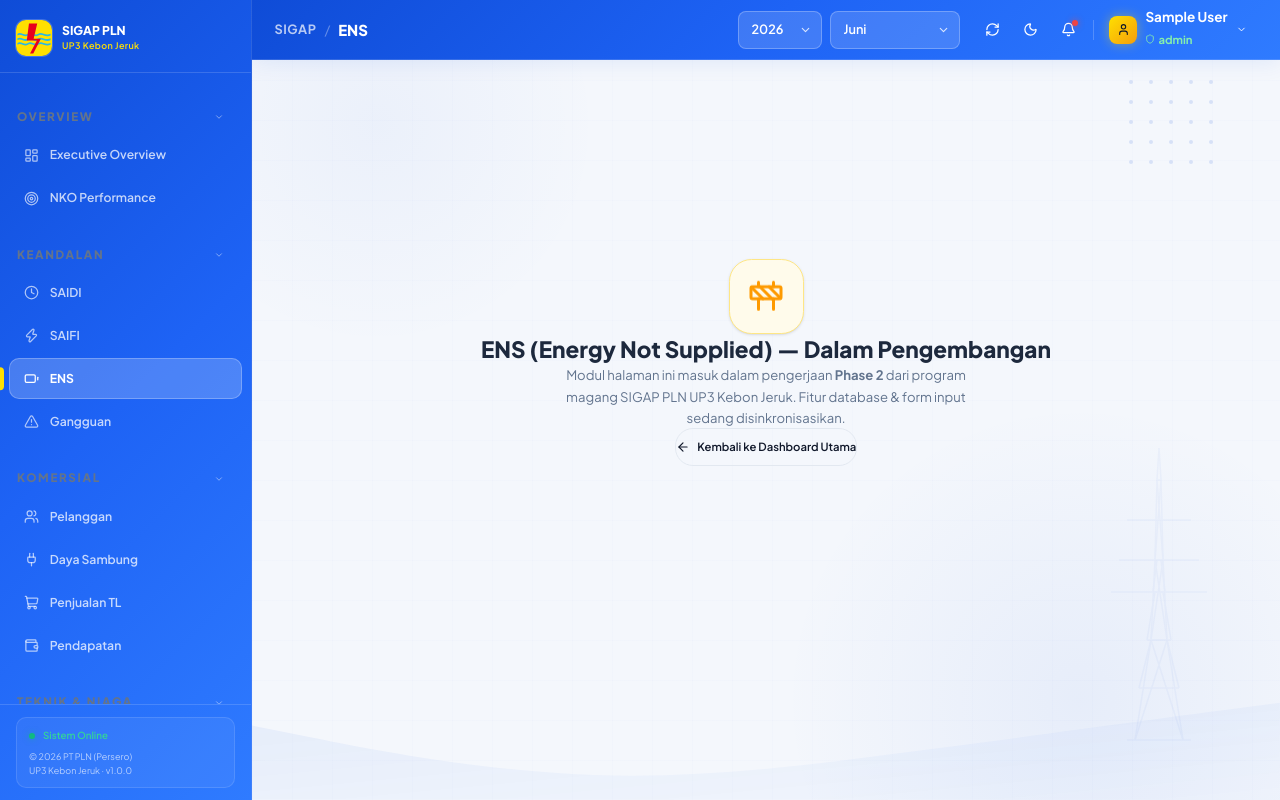
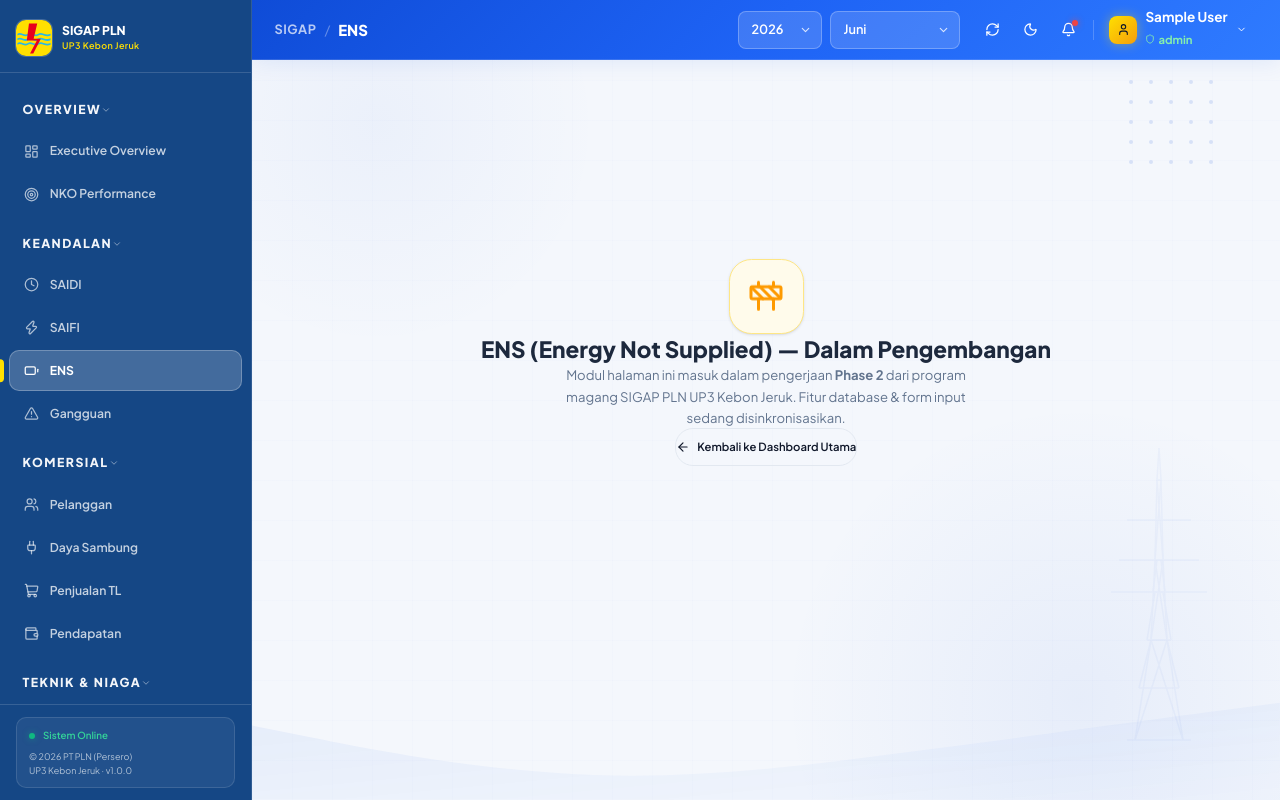
Before and after one commit to andreyjonathann/Kerja-Praktek---PLN-UP3, a React (Vite) app in the folder Frontend/: page /ens in a window 1280 px wide. Built offline with nearby package versions, Linux system fonts and the light colour scheme; sample sign-in values are in the browser's storage.

Commit message:
style: update sidebar colors, group labels, and spreadsheet page font sizes & layout

```diff
--- a/Frontend/src/components/ui/SpreadsheetWidget.jsx
+++ b/Frontend/src/components/ui/SpreadsheetWidget.jsx
@@ -43,17 +43,17 @@
 
   return (
     <div className="card w-full overflow-hidden">
-      <div className="p-5 border-b border-slate-200 dark:border-slate-800 bg-slate-50 dark:bg-slate-800/50">
-        <h3 className="text-sm font-bold text-slate-800 dark:text-white uppercase tracking-wider">{title}</h3>
-        <p className="text-xs text-slate-500 mt-1">Data sinkronisasi langsung (real-time saat direfresh)</p>
+      <div className="p-6 border-b border-slate-200 dark:border-slate-800 bg-slate-50 dark:bg-slate-800/50">
+        <h3 className="text-base font-bold text-slate-800 dark:text-white uppercase tracking-wider">{title}</h3>
+        <p className="text-sm text-slate-500 mt-1">Data sinkronisasi langsung (real-time saat direfresh)</p>
       </div>
 
-      <div className="overflow-x-auto max-h-[600px] custom-scrollbar">
+      <div className="overflow-x-auto max-h-[700px] custom-scrollbar">
         <table className="w-full text-left border-collapse">
           <thead className="sticky top-0 bg-slate-50 dark:bg-slate-800 shadow-sm z-10">
             <tr>
               {headers.map((header, idx) => (
-                <th key={idx} className="p-3 text-xs font-semibold text-slate-600 dark:text-slate-300 border-b border-slate-200 dark:border-slate-700 whitespace-nowrap">
+                <th key={idx} className="p-4 text-sm font-bold text-slate-700 dark:text-slate-200 border-b border-slate-200 dark:border-slate-700 whitespace-nowrap">
                   {header}
                 </th>
               ))}
@@ -63,7 +63,7 @@
             {data.map((row, rowIdx) => (
               <tr key={rowIdx} className="hover:bg-slate-50 dark:hover:bg-slate-800/50 transition-colors border-b border-slate-100 dark:border-slate-800/50 last:border-0">
                 {headers.map((header, colIdx) => (
-                  <td key={colIdx} className="p-3 text-sm text-slate-700 dark:text-slate-300 whitespace-nowrap">
+                  <td key={colIdx} className="p-4 text-[15px] font-medium text-slate-800 dark:text-slate-200 whitespace-nowrap">
                     {row[header]}
                   </td>
                 ))}
--- a/Frontend/src/index.css
+++ b/Frontend/src/index.css
@@ -155,7 +155,7 @@
 .sidebar {
   width: var(--sidebar-width);
   height: 100vh;
-  background: linear-gradient(135deg, #0F4CD7, #1E63F5, #2F7BFF);
+  background: #154785; /* Solid blue like image 2 in light mode */
   border-right: 1px solid rgba(255, 255, 255, 0.12);
   position: fixed;
   top: 0; left: 0;
@@ -194,6 +194,10 @@
 
 :root.dark .page-header {
   background: rgba(11,21,41,0.88);
+}
+
+:root.dark .sidebar, html.dark .sidebar {
+  background: linear-gradient(135deg, #0F4CD7, #1E63F5, #2F7BFF); /* Gradient like image 1 in dark mode */
 }
 
 .page-content {
@@ -263,24 +267,34 @@
 }
 
 .sidebar-group-label {
-  padding: 0.8rem 1.125rem 0.4rem;
-  font-size: 0.78rem;
-  font-weight: 800;
-  letter-spacing: 0.14em;
+  padding: 0.6rem 0.9rem;
+  margin: 10px 0.6rem 2px;
+  font-size: 0.82rem;
+  font-weight: 800; /* Bold */
+  letter-spacing: 0.12em;
   text-transform: uppercase;
-  color: var(--text-muted);
-  margin-top: 1rem;
+  color: rgba(255, 255, 255, 0.95); /* White text */
   display: flex;
   align-items: center;
   justify-content: space-between;
-  width: 100%;
+  width: auto;
   background: none;
   border: none;
   cursor: pointer;
-  transition: color 0.15s;
+  transition: all 0.15s ease;
+  border-radius: var(--radius-md);
+  box-sizing: border-box;
 }
 
-.sidebar-group-label:hover { color: var(--text-primary); }
+.sidebar-group-label:hover {
+  background: rgba(0, 0, 0, 0.15); /* Blackish-grayish hover */
+  color: #FFFFFF;
+}
+
+.sidebar-group-label:active {
+  background: rgba(0, 0, 0, 0.35); /* Darker blackish-grayish active/click */
+  color: #FFFFFF;
+}
 
 /* ============================================================
    Components
--- a/Frontend/src/pages/SpreadsheetDemo/index.jsx
+++ b/Frontend/src/pages/SpreadsheetDemo/index.jsx
@@ -13,13 +13,13 @@
   };
 
   return (
-    <div className="p-6 max-w-7xl mx-auto space-y-6 animate-fade-in">
+    <div className="p-6 w-full space-y-6 animate-fade-in">
       <div className="mb-8">
-        <h1 className="text-2xl font-extrabold text-slate-800 dark:text-white mb-2 flex items-center gap-3">
-          <FileSpreadsheet className="text-emerald-500" />
+        <h1 className="text-3xl font-extrabold text-slate-800 dark:text-white mb-2 flex items-center gap-3">
+          <FileSpreadsheet className="text-emerald-500" size={32} />
           Integrasi Google Spreadsheet
         </h1>
-        <p className="text-sm text-slate-500 dark:text-slate-400">
+        <p className="text-base font-medium text-slate-600 dark:text-slate-300">
           Demo ini menunjukkan bagaimana data diambil langsung (live) dari Google Sheets tanpa memerlukan backend database terpisah.
         </p>
       </div>
@@ -27,7 +27,7 @@
       <div className="card p-6">
         <form onSubmit={handleSubmit} className="flex flex-col md:flex-row gap-4 items-end">
           <div className="flex-1 space-y-2 w-full">
-            <label className="text-sm font-semibold text-slate-700 dark:text-slate-300">
+            <label className="text-base font-bold text-slate-700 dark:text-slate-200">
               URL CSV Spreadsheet (Publish to Web)
             </label>
             <input
@@ -35,20 +35,20 @@
               value={url}
               onChange={(e) => setUrl(e.target.value)}
               placeholder="Masukkan link CSV Google Sheets di sini..."
-              className="w-full px-4 h-11 bg-slate-50 dark:bg-slate-900 border border-slate-200 dark:border-slate-700 rounded-lg text-sm text-slate-800 dark:text-white focus:outline-none focus:ring-2 focus:ring-emerald-500/50 transition-shadow"
+              className="w-full px-4 h-12 bg-slate-50 dark:bg-slate-900 border border-slate-200 dark:border-slate-700 rounded-lg text-base text-slate-800 dark:text-white focus:outline-none focus:ring-2 focus:ring-emerald-500/50 transition-shadow"
             />
           </div>
-          <button type="submit" className="bg-emerald-600 hover:bg-emerald-700 text-white rounded-lg px-6 h-11 text-sm font-bold whitespace-nowrap transition-colors flex items-center gap-2">
-            <RefreshCw size={16} />
+          <button type="submit" className="bg-emerald-600 hover:bg-emerald-700 text-white rounded-lg px-8 h-12 text-base font-bold whitespace-nowrap transition-colors flex items-center gap-2">
+            <RefreshCw size={18} />
             Tarik Data
           </button>
         </form>
 
-        <div className="mt-4 p-4 rounded-lg bg-blue-50 dark:bg-blue-900/20 border border-blue-100 dark:border-blue-800/50">
-          <h4 className="text-sm font-bold text-blue-800 dark:text-blue-300 mb-1 flex items-center gap-2">
-            <Database size={14} /> Cara Mendapatkan Link CSV
+        <div className="mt-5 p-5 rounded-lg bg-blue-50 dark:bg-blue-900/20 border border-blue-100 dark:border-blue-800/50">
+          <h4 className="text-base font-bold text-blue-800 dark:text-blue-300 mb-2 flex items-center gap-2">
+            <Database size={16} /> Cara Mendapatkan Link CSV
           </h4>
-          <ol className="list-decimal list-inside text-xs text-blue-700 dark:text-blue-400 space-y-1 ml-1">
+          <ol className="list-decimal list-inside text-sm text-blue-700 dark:text-blue-400 space-y-2 ml-1">
             <li>Buka Google Spreadsheet Anda.</li>
             <li>Klik menu <strong>File</strong> &gt; <strong>Bagikan</strong> &gt; <strong>Publikasikan di web</strong>.</li>
             <li>Di tab Tautkan, pilih sheet yang diinginkan, dan ubah format "Halaman Web" menjadi <strong>Nilai yang dipisahkan koma (.csv)</strong>.</li>
```
